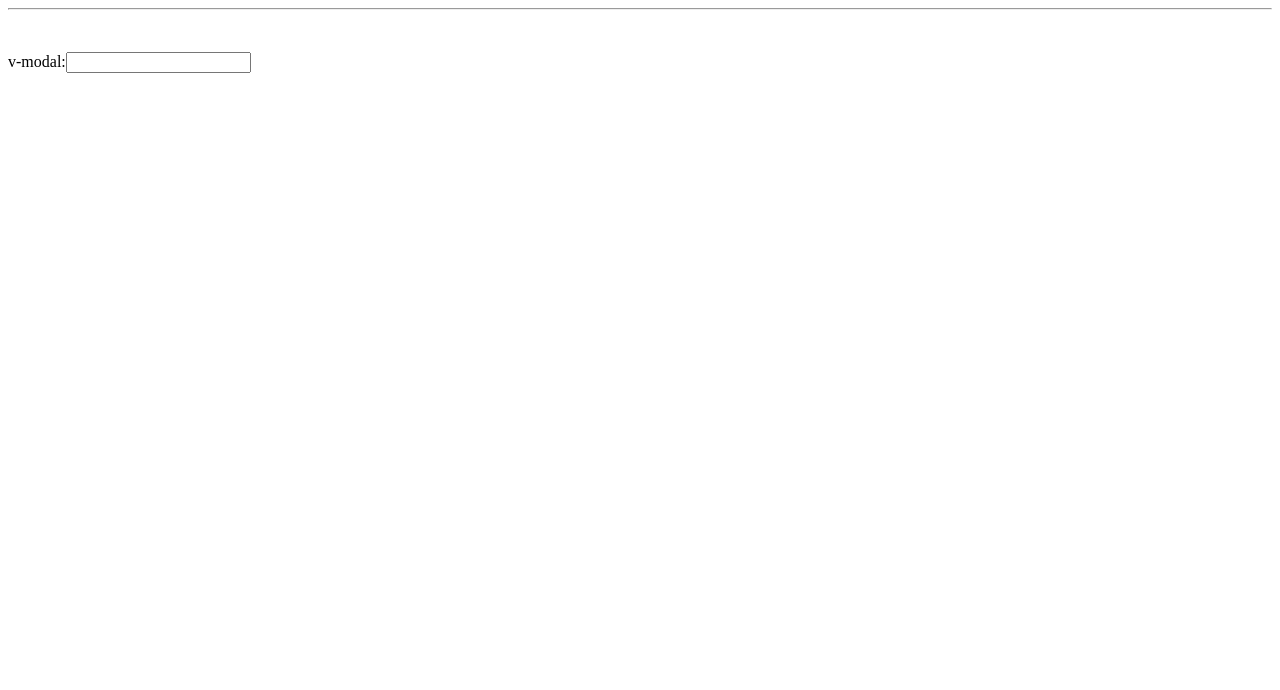
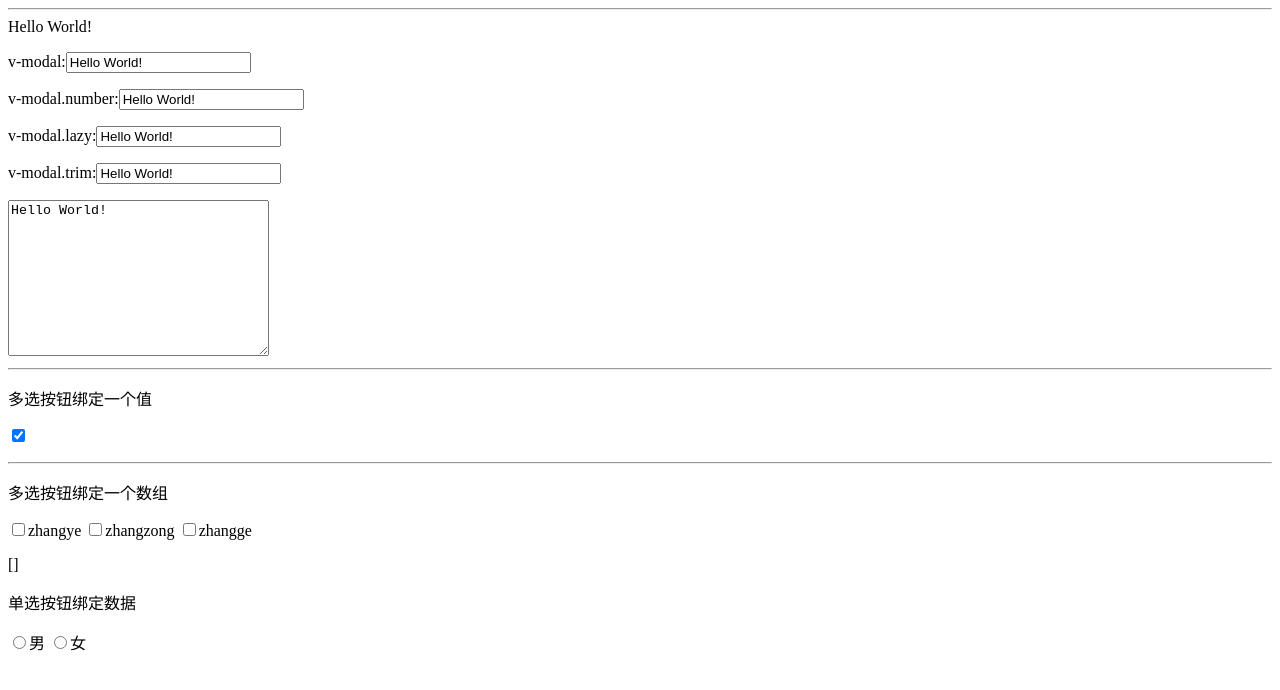
Before and after one commit to 001chinaneil/vue-jspang, a website: page example/v-modal.html in a window 1280 px wide. Drawn offline with Linux system fonts and the light colour scheme.

Commit message:
v-model 数据绑定

```diff
--- a/example/v-modal.html
+++ b/example/v-modal.html
@@ -12,19 +12,49 @@
     {{ message }}
     <br>
     <p>v-modal:<input type="text" v-model="message" /></p>
+    <p>v-modal.number:<input type="text" v-model.number="message" /></p>
+    <p>v-modal.lazy:<input type="text" v-model.lazy="message" /></p>
+    <p>v-modal.trim:<input type="text" v-model.trim="message" /></p>
+    <textarea name="" id="" cols="30" rows="10" v-model="message"></textarea>
+    <hr>
+    <p>多选按钮绑定一个值</p>
+    <p><input type="checkbox" id="isTrue" v-model="isTrue"></p>
+    <hr>
+    <p>多选按钮绑定一个数组</p>
+    <div>
+        <input type="checkbox" v-model="web_names" id="zhangye" value="zhangye">zhangye
+        <input type="checkbox" v-model="web_names" id="zhangzong" value="zhangzong">zhangzong
+        <input type="checkbox" v-model="web_names" id="zhangge" value="zhangge">zhangge
+        <p>{{ web_names }}</p>
+    </div>
+    <p>单选按钮绑定数据</p>
+    <div>
+        <input type="radio" id="man" v-model="sex" value="man" />男
+        <input type="radio" id="woman" v-model="sex" value="woman" />女
+        <p>{{ sex }}</p>
+    </div>
 </div>
 <script type="text/javascript">
     var vue = new Vue({
         el: "#app",
         data: {
-            message: ""
+            message: "Hello World!",
+            isTrue: true,
+            web_names: [],
+            sex: ""
         }
     });
 </script>
 <!--笔记-->
 <!--
-1.v-modal="message" 绑定数据源，双向绑定，业务逻辑的数据变动会表现在页面上，
+1.v-model="message" 绑定数据源，双向绑定，业务逻辑的数据变动会表现在页面上，
 页面上的变动却不会更改业务代码里面的数据
+2.修饰符：.number只可以填写数字，but前提是第一位是数字，否则无效。
+        .lazy 只要输入框失去焦点时，才会同步数据
+        .trim 去掉输入的内容前后的空格
+3.v-model只和输入框绑定数据，且Vue刷新机制，怎么是整体刷新呢？
+4.v-model="true"，则代表选中；v-model="array"，则代表绑定一个数组，value还是原先的含义
+5.v-model绑定的是data里的某个数据属性，绑定的目标input的选中与否才是重点，而且value值会被复制到此数据属性中。
 -->
 </body>
 </html>
```
